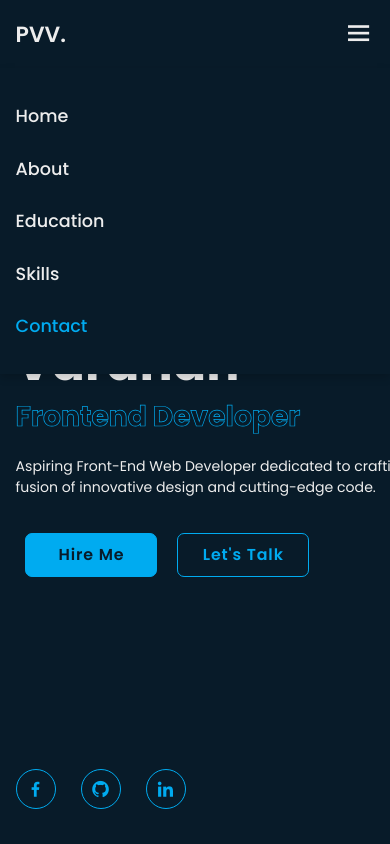
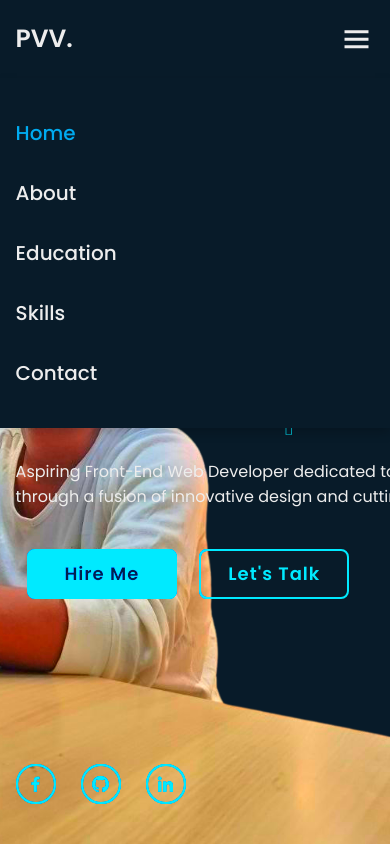
Before and after one commit to perumallavishnu/portfolio-website, a plain HTML site: page index.html in a window 390 px wide. Shown: the top 844 px of the page. Drawn offline with nearby package versions, Linux system fonts and the light colour scheme.

Commit message:
image and responsiveness added

```diff
--- a/css/style.css
+++ b/css/style.css
@@ -65,10 +65,11 @@ body{
 }
 
 #menu-icon{
+    display: none;
     font-size: 3.6rem;
     color: var(--text-color);
     cursor: pointer;
-    display: none;
+
 }
 
 section{
@@ -80,9 +81,10 @@ section{
     display: flex;
     align-items: center;
     padding: 0 9%;
-    /* background: url('/images/home.jpg') no-repeat; */
-    background-size: cover;
-    background-position: center;
+    background: url('/images/h.png') no-repeat;
+    filter: saturate(3);
+    background-size: 750px;
+    background-position: right;
 
 }
 
@@ -267,6 +269,7 @@ span{
     display: flex;
     justify-content: center;
     align-items: center;
+    filter: saturate(2);
 }
 
 .about-img img{
@@ -310,7 +313,7 @@ span{
     width: 15rem;
 }
 
-.btn-box.btns a::before{
+.btn-box.btn a::before{
     background: var(--second-bg-color);
 }
 
@@ -636,53 +639,65 @@ span{
     color: var(--text-color);
 }
 
-/* BREAKPOINT */
-@media (max-width : 1200px){
-    html{
-        font-size: 55%;
-    }
-}
 
-@media (max-width : 991px){
-    .header{
+
+@media (max-width: 991px) {
+    .header {
         padding: 2rem 4%;
     }
 
-    section{
+    section {
         padding: 10rem 4% 2rem;
     }
 
-    .home{
+    .home {
         padding: 0 4%;
     }
 
-    .footer{
+    .footer {
         padding: 2rem 4%;
     }
-}
 
-@media (max-width : 768px){
-    .header{
-        background: var(--bg-color);
-    }
-
-    #menu-icon{
-        display: block;
-    }
-
-    .navbar{
+    .navbar {
         position: absolute;
         top: 100%;
         left: 0;
         width: 100%;
         padding: 1rem 4%;
         background: var(--bg-color);
-        box-shadow: 0 .5rem 1rem rgba(0,0,0,.2);
+        box-shadow: 0 .5rem 1rem rgba(0, 0, 0, .2);
     }
 
-    .navbar a{
+    .navbar a {
         display: block;
         font-size: 2rem;
         margin: 3rem 0;
     }
 }
+
+/* For screens up to 768px (mobile) */
+@media (max-width: 768px) {
+    .header {
+        background: var(--bg-color);
+    }
+
+    #menu-icon {
+        display: block;
+    }
+
+    .navbar {
+        position: absolute;
+        top: 100%;
+        left: 0;
+        width: 100%;
+        padding: 1rem 4%;
+        background: var(--bg-color);
+        box-shadow: 0 .5rem 1rem rgba(0, 0, 0, .2);
+    }
+
+    .navbar a {
+        display: block;
+        font-size: 2rem;
+        margin: 3rem 0;
+    }
+}
--- a/index.html
+++ b/index.html
@@ -7,7 +7,6 @@
         <title>Complete Responsive Personal Portfolio Website HTML CSS Javascript</title>
 
         <link rel="stylesheet" href="css/style.css">
-
         <!-- box icons -->
         <link href='https://unpkg.com/boxicons@2.1.4/css/boxicons.min.css' rel='stylesheet'>
     </head>
@@ -28,7 +27,7 @@
         </header>
 
         <!-- home section design -->
-        <section class="home">
+        <section class="home" id="home">
             <div class="home-content">
                 <h1>Hi, I'm <span>Perumalla Vishnu Vardhan</span></h1>
                 <div class="text-animate">
@@ -249,6 +248,24 @@
                 <a href="#"><i class='bx bx-up-arrow-alt'></i></a>
             </div>
         </footer>
+        <!-- Add this script at the end of your HTML file -->
+        <script>
+            document.addEventListener('DOMContentLoaded', function() {
+                const menuIcon = document.getElementById('menu-icon');
+                const navbar = document.querySelector('.navbar');
+
+                menuIcon.addEventListener('click', function() {
+                    navbar.classList.toggle('show');
+                });
+
+                window.addEventListener('scroll', function() {
+                    const header = document.querySelector('.header');
+                    header.classList.toggle('sticky', window.scrollY > 0);
+                });
+            });
+        </script>
         <script src="js/script.js"></script>
+
+
     </body>
 </html>
```
